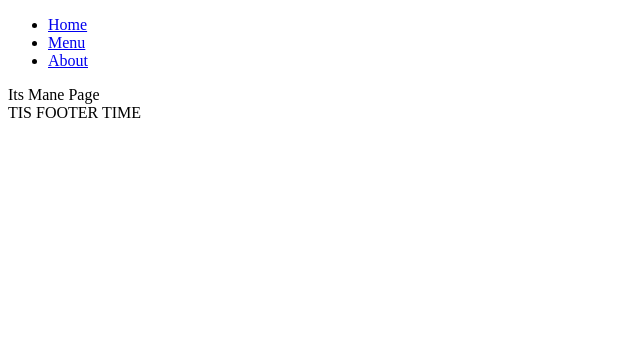
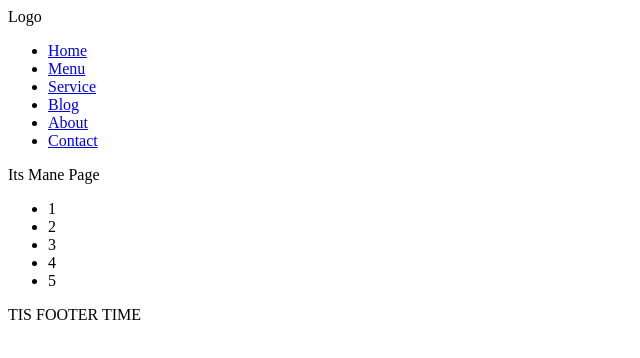
Before and after one commit to DmitryVoloshin/PizzaApp, a React (Create React App) app: page / in a window 1280 px wide. Shown: the top 358 px of the page, without its empty margins (0-640 px from the left). Built offline with nearby package versions, Linux system fonts and the light colour scheme.

Commit message:
+ swiper

```diff
--- a/package.json
+++ b/package.json
@@ -9,7 +9,8 @@
     "react": "^16.13.1",
     "react-dom": "^16.13.1",
     "react-router-dom": "^5.2.0",
-    "react-scripts": "3.4.1"
+    "react-scripts": "3.4.1",
+    "swiper": "^5.4.5"
   },
   "scripts": {
     "start": "react-scripts start",
--- a/src/components/header/header.js
+++ b/src/components/header/header.js
@@ -4,8 +4,11 @@ import { Link } from 'react-router-dom';
 
 const Header = ( ) =>{
     return(
-        <div>
-            <ul>
+        <header>
+            <div className="header-block_logo">
+                Logo
+            </div>
+            <ul className="header-block_nav">
                 <li>
                     <Link to="/">Home</Link>
                 </li>
@@ -13,10 +16,19 @@ const Header = ( ) =>{
                     <Link to="/menu">Menu</Link>
                 </li>
                 <li>
+                    <Link to="/about">Service</Link>
+                </li>
+                <li>
+                    <Link to="/about">Blog</Link>
+                </li>
+                <li>
                     <Link to="/about">About</Link>
                 </li>
+                <li>
+                    <Link to="/about">Contact</Link>
+                </li>
             </ul>
-        </div>
+        </header>
     )
 }
 
--- a/src/components/pages/main-page.js
+++ b/src/components/pages/main-page.js
@@ -1,8 +1,11 @@
 import React from 'react';
+import Slider from '../slider';
 
 const MainPage = ( ) =>{
     return (
-        <div>Its Mane Page</div>
+        <div>Its Mane Page
+            <Slider/>
+        </div>
     )
 }
 
--- /dev/null
+++ b/src/components/slider/index.js
@@ -0,0 +1,3 @@
+import Slider from './slider'
+
+export default Slider
--- /dev/null
+++ b/src/components/slider/slider.js
@@ -0,0 +1,28 @@
+import React from 'react';
+
+const Slider = ( ) =>{
+
+    return (
+        <div className="slider-container">
+            <ul class="slider-wrapper">
+    <li class="slide post video">
+      1
+    </li>
+    <li class="slide post video">
+      2
+    </li>
+    <li class="slide post video">
+      3
+    </li>
+    <li class="slide post video">
+      4
+    </li>
+    <li class="slide post video">
+      5
+    </li>
+            </ul>
+        </div>
+    )
+
+}
+export default Slider
--- a/src/index.js
+++ b/src/index.js
@@ -4,8 +4,8 @@ import App from './components/App';
 
 
 ReactDOM.render(
-  <React.StrictMode>
+
     <App />
-  </React.StrictMode>,
+,
   document.getElementById('root')
 );
```
Also changed, not shown: src/components/slider/slider.css (added), 1 other file (tests, documents, lock files or other folders).
